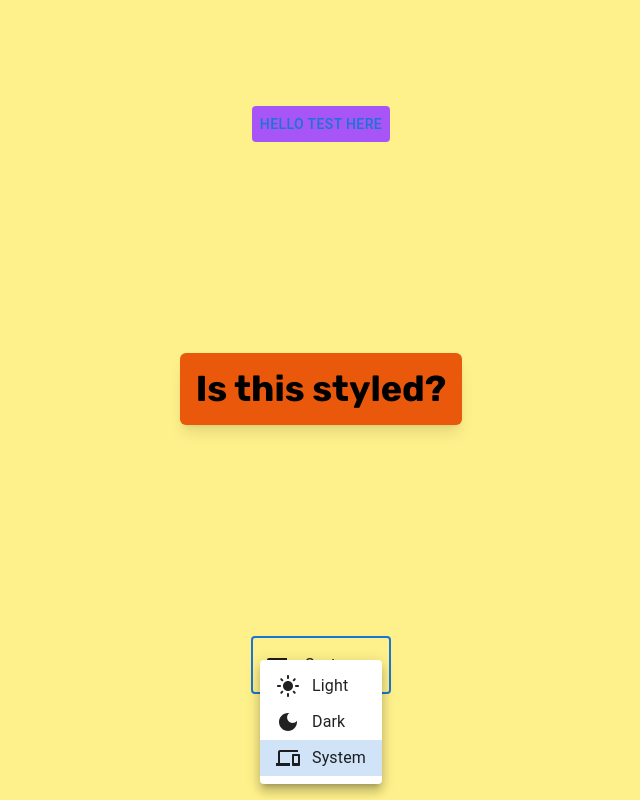
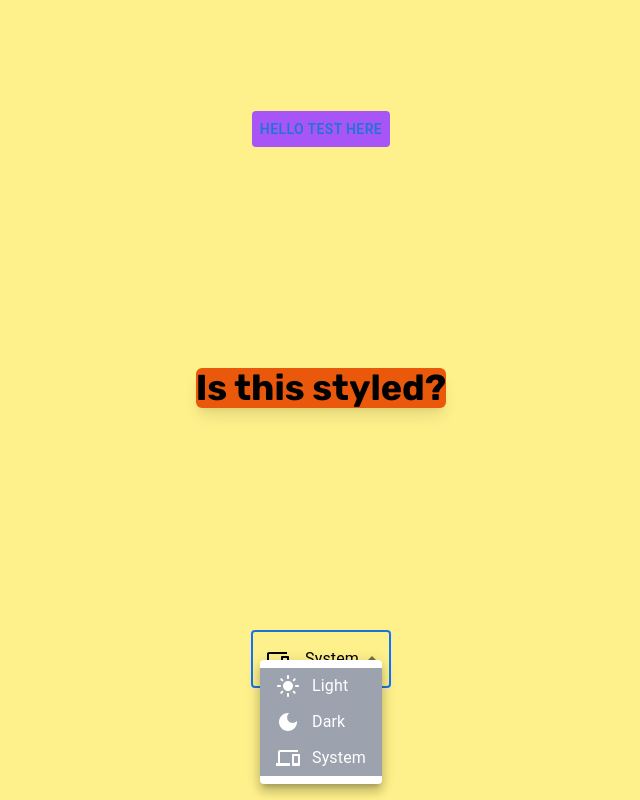
Before and after one commit to nauticuff/synapsis, a Next.js app: page /portfolio in a window 1280 px wide. Both pictures are taken after a click on the element "System". Shown: the whole page, without its empty margins (319-959 px from the left). Built offline with nearby package versions, Linux system fonts and the light colour scheme.

Commit message:
added a select menu on /portfolio

```diff
--- a/src/app/portfolio/page.tsx
+++ b/src/app/portfolio/page.tsx
@@ -11,13 +11,24 @@ import { useEffect, useState } from 'react';
 
 export default function Portfolio() {
 
-  const [theme, setTheme] = useState(localStorage.theme ? localStorage.theme + ' mode' : 'system preference');
+  const [theme, setTheme] = useState('');
 
-  if (localStorage.theme === 'dark' || (!('theme' in localStorage) && window.matchMedia('(prefers-color-scheme: dark)').matches)) {
-    document.documentElement.classList.add('dark')
-  } else {
-    document.documentElement.classList.remove('dark')
-  }
+  useEffect(() => {
+
+    if (localStorage.theme === 'dark' || (!('theme' in localStorage) && window.matchMedia('(prefers-color-scheme: dark)').matches)) {
+      document.documentElement.classList.add('dark')
+    } else {
+      document.documentElement.classList.remove('dark')
+    }
+
+    if (localStorage.theme === 'light') {
+      setTheme('light mode')
+    } else if (localStorage.theme === 'dark') {
+      setTheme('dark mode')
+    } else if (localStorage.theme === undefined) {
+      setTheme('system preference')
+    }
+  })
 
   function handleTheme(themeChoice: string) {
     if (themeChoice === 'system preference') {
@@ -36,11 +47,12 @@ export default function Portfolio() {
 
   return (
     <div className='bg-yellow-200 dark:bg-black h-screen dark:text-white w-full grid place-items-center'>
-      <Button className='bg-purple-500 dark:bg-pink-600 hover:bg-black dark:hover:bg-black dark:text-white'>
+      <Button className='bg-purple-500 dark:bg-pink-600 dark:hover:bg-white dark:text-white'>
         Hello Test Here
       </Button>
-      <p className='text-4xl bg-orange-600 font-bold shadow-lg rounded-md p-4'>Is this styled?</p>
+      <p className='text-4xl bg-orange-600 font-bold shadow-lg rounded-md'>Is this styled?</p>
       <Select
+        className='text-black dark:border-white border-1 dark:text-white'
         value={theme}
         onChange={handleChange}
         displayEmpty
@@ -48,14 +60,14 @@ export default function Portfolio() {
         // label="Theme menu"
         inputProps={{ 'aria-label': 'Without label' }}
       >
-        <MenuItem value='light mode'>
-          <LightModeIcon className='mr-3' /> Light
+        <MenuItem value='light mode' className='bg-gray-400 text-white'>
+          <LightModeIcon className='mr-3 dark:text-white' /> Light
         </MenuItem>
-        <MenuItem value='dark mode'>
-          <DarkModeIcon className='mr-3' /> Dark
+        <MenuItem value='dark mode'className='bg-gray-400 text-white'>
+          <DarkModeIcon className='mr-3 dark:text-white' /> Dark
         </MenuItem>
-        <MenuItem value='system preference'>
-          <DevicesIcon className='mr-3' /> System
+        <MenuItem value='system preference' className='bg-gray-400 text-white'>
+          <DevicesIcon className='mr-3 dark:text-white' /> System
         </MenuItem>
       </Select>
     </div>
```
